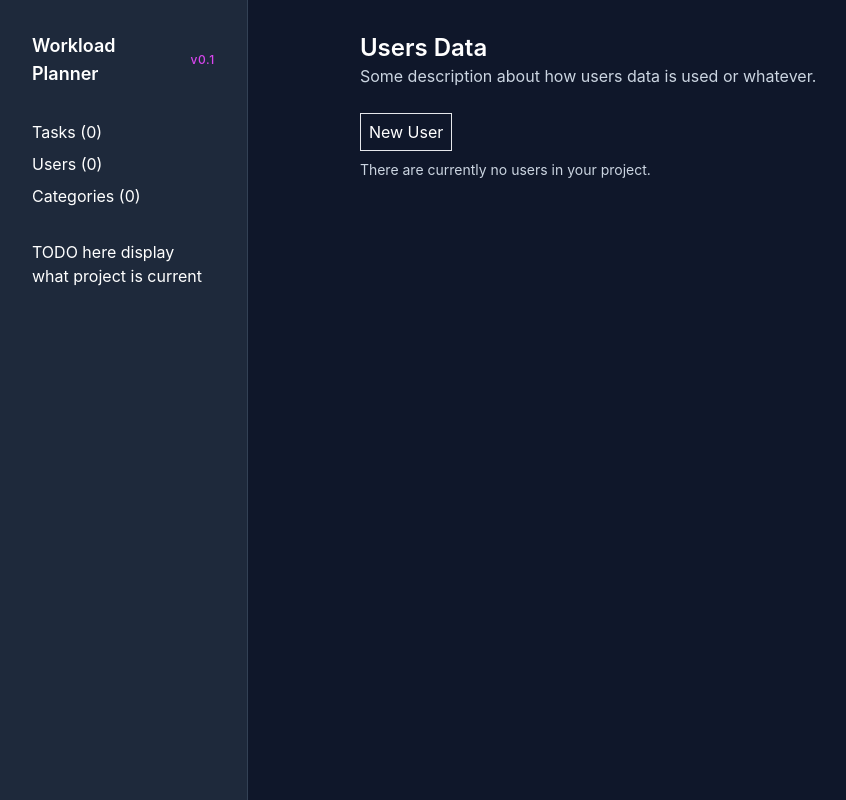
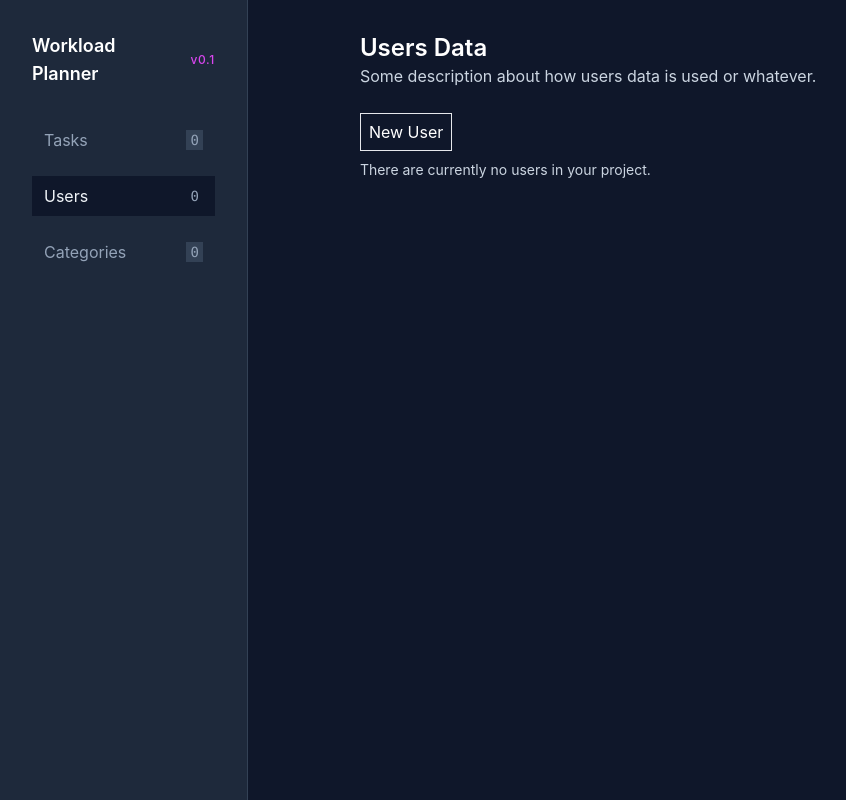
Before and after one commit to conjure-cp/task-allocation-demo, a Next.js app: page /users in a window 1280 px wide. Shown: the whole page, without its empty margins (0-846 px from the left). Built offline with nearby package versions, Linux system fonts and the light colour scheme.

Commit message:
fixes + nicer nav

```diff
--- a/components/layout.js
+++ b/components/layout.js
@@ -1,5 +1,6 @@
 import Link from "next/link";
 import useProjectData from "../utils/ProjectDataContext";
+import { useRouter } from "next/router";
 
 export default function Layout({ children }) {
   const [projectData, dispatch, loading] = useProjectData();
@@ -28,30 +29,58 @@ export default function Layout({ children }) {
             v0.1
           </span>
         </div>
-        <div className={"mt-8 flex flex-col items-start space-y-2"}>
-          {/* TODO make the numbers in nav prettier */}
-          <NavigationLink href={"/tasks"}>
-            Tasks ({projectData.tasks ? projectData.tasks.length : 0})
+        <div className={"mt-8 flex flex-col items-start space-y-4"}>
+          <NavigationLink
+            href={"/tasks"}
+            badge={projectData.tasks ? projectData.tasks.length : 0}
+          >
+            Tasks
           </NavigationLink>
-          <NavigationLink href={"/users"}>
-            Users ({projectData.users ? projectData.users.length : 0})
+          <NavigationLink
+            href={"/users"}
+            badge={projectData.users ? projectData.users.length : 0}
+          >
+            Users
           </NavigationLink>
-          <NavigationLink href={"/categories"}>
-            Categories (
-            {projectData.categories ? projectData.categories.length : 0})
+          <NavigationLink
+            href={"/categories"}
+            badge={projectData.categories ? projectData.categories.length : 0}
+          >
+            Categories
           </NavigationLink>
         </div>
-        <div className={"mt-8"}>TODO here display what project is current</div>
+        {/*<div className={"mt-8"}>TODO here display what project is current</div>*/}
       </div>
       <div className={"w-full overflow-auto py-8 px-28"}>{children}</div>
     </div>
   );
 }
 
-function NavigationLink({ children, href }) {
+function NavigationLink({ children, badge, href }) {
+  const router = useRouter();
+
+  const active = router.pathname.includes(href);
+
   return (
-    <Link href={href} className={"hover:underline"}>
-      {children}
-    </Link>
+    <button
+      className={`flex w-full items-center justify-between px-3 py-2 ${
+        active ? "bg-slate-900" : "hover:bg-slate-700"
+      }`}
+      onClick={(e) => {
+        e.preventDefault();
+        router.push(href);
+      }}
+    >
+      <span className={`${active ? "text-slate-100" : "text-slate-400"}`}>
+        {children}
+      </span>
+      <code
+        className={`${
+          active ? "text-slate-400" : "bg-slate-700 text-slate-400"
+        } px-1 text-sm font-medium`}
+      >
+        {badge}
+      </code>
+    </button>
   );
 }
--- a/pages/tasks/[id]/index.js
+++ b/pages/tasks/[id]/index.js
@@ -79,10 +79,12 @@ export default function TaskViewPage() {
         </div>
       </div>
       <div className={"mt-4 flex items-center space-x-4"}>
-        {task.category && (
+        {task.category ? (
           <Tag>
             {projectData.categories.find((c) => c.id === task.category).name}
           </Tag>
+        ) : (
+          ""
         )}
         <Tag>{task.weight} Points</Tag>
       </div>
--- a/pages/users/index.js
+++ b/pages/users/index.js
@@ -79,7 +79,9 @@ function UserRow({ user, tasks, categories }) {
               <div key={i} className={"flex flex-col"}>
                 <p className={"text-xs text-slate-500"}>{o.percentage}%</p>
                 <p className={"text-sm"}>
-                  {categories.find((c) => c.id === o.id).name}
+                  {categories.find((c) => c.id === o.id)
+                    ? categories.find((c) => c.id === o.id).name
+                    : "FIXME"}
                 </p>
               </div>
             );
--- a/utils/ProjectDataReducer.js
+++ b/utils/ProjectDataReducer.js
@@ -166,6 +166,12 @@ export default function projectDataReducer(state, action) {
             return t;
           }
         }),
+        users: state.users.map((u) => {
+          return {
+            ...u,
+            categories: u.categories.filter((c) => c.id !== action.category),
+          };
+        }),
         categories: state.categories.filter((c) => c.id !== action.category),
       };
     }
```
